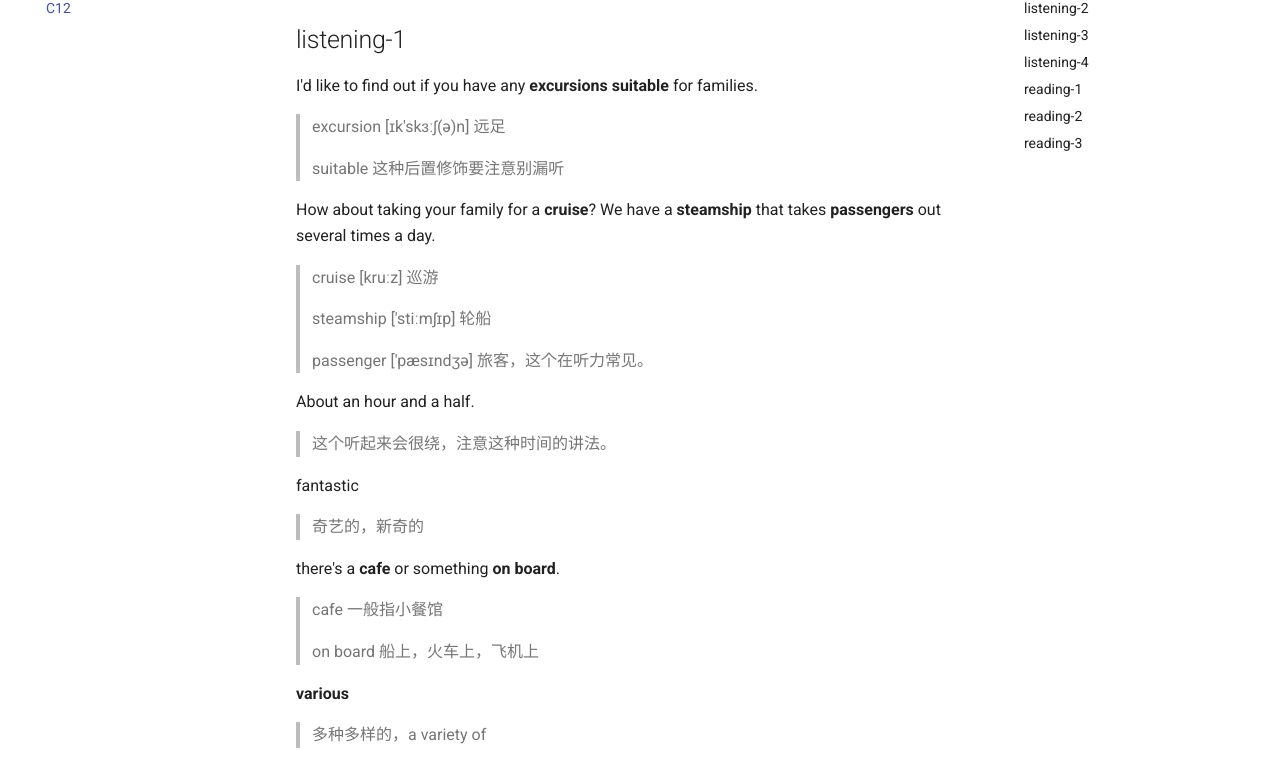
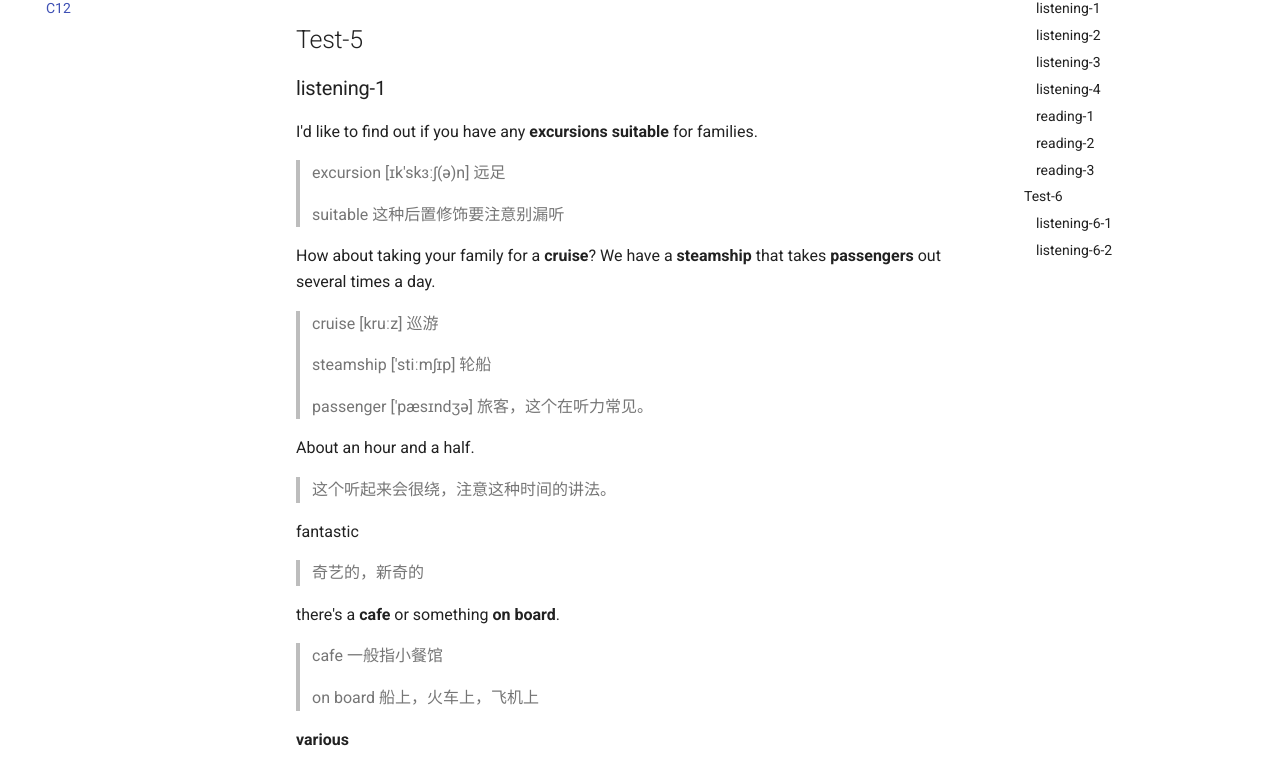
Before and after one commit to Cenbylin/IELTS_note, a plain HTML site: page C12/index.html in a window 1280 px wide. Shown: the part 157-918 px from the top of the page. Drawn offline with Linux system fonts and the light colour scheme.

Commit message:
Deployed  with MkDocs version: 1.0.4

```diff
--- a/C12/index.html
+++ b/C12/index.html
@@ -187,8 +187,6 @@
     <input class="md-toggle md-nav__toggle" data-md-toggle="toc" type="checkbox" id="__toc">
 
 
-
-
       <label class="md-nav__link md-nav__link--active" for="__toc">
         C12
       </label>
@@ -202,10 +200,16 @@
 
 
 
-
-
     <label class="md-nav__title" for="__toc">Table of contents</label>
     <ul class="md-nav__list" data-md-scrollfix>
+
+        <li class="md-nav__item">
+  <a href="#test-5" title="Test-5" class="md-nav__link">
+    Test-5
+  </a>
+
+    <nav class="md-nav">
+      <ul class="md-nav__list">
 
           <li class="md-nav__item">
   <a href="#listening-1" title="listening-1" class="md-nav__link">
@@ -256,6 +260,38 @@
 
 </li>
 
+      </ul>
+    </nav>
+
+</li>
+
+        <li class="md-nav__item">
+  <a href="#test-6" title="Test-6" class="md-nav__link">
+    Test-6
+  </a>
+
+    <nav class="md-nav">
+      <ul class="md-nav__list">
+
+          <li class="md-nav__item">
+  <a href="#listening-6-1" title="listening-6-1" class="md-nav__link">
+    listening-6-1
+  </a>
+
+</li>
+
+          <li class="md-nav__item">
+  <a href="#listening-6-2" title="listening-6-2" class="md-nav__link">
+    listening-6-2
+  </a>
+
+</li>
+
+      </ul>
+    </nav>
+
+</li>
+
 
 
 
@@ -282,10 +318,16 @@
 
 
 
-
-
     <label class="md-nav__title" for="__toc">Table of contents</label>
     <ul class="md-nav__list" data-md-scrollfix>
+
+        <li class="md-nav__item">
+  <a href="#test-5" title="Test-5" class="md-nav__link">
+    Test-5
+  </a>
+
+    <nav class="md-nav">
+      <ul class="md-nav__list">
 
           <li class="md-nav__item">
   <a href="#listening-1" title="listening-1" class="md-nav__link">
@@ -336,6 +378,38 @@
 
 </li>
 
+      </ul>
+    </nav>
+
+</li>
+
+        <li class="md-nav__item">
+  <a href="#test-6" title="Test-6" class="md-nav__link">
+    Test-6
+  </a>
+
+    <nav class="md-nav">
+      <ul class="md-nav__list">
+
+          <li class="md-nav__item">
+  <a href="#listening-6-1" title="listening-6-1" class="md-nav__link">
+    listening-6-1
+  </a>
+
+</li>
+
+          <li class="md-nav__item">
+  <a href="#listening-6-2" title="listening-6-2" class="md-nav__link">
+    listening-6-2
+  </a>
+
+</li>
+
+      </ul>
+    </nav>
+
+</li>
+
 
 
 
@@ -353,8 +427,10 @@
 
 
 
-                <h1 id="test-5">Test-5<a class="headerlink" href="#test-5" title="Permanent link">&para;</a></h1>
-<h2 id="listening-1">listening-1<a class="headerlink" href="#listening-1" title="Permanent link">&para;</a></h2>
+                  <h1>C12</h1>
+
+                <h2 id="test-5">Test-5<a class="headerlink" href="#test-5" title="Permanent link">&para;</a></h2>
+<h3 id="listening-1">listening-1<a class="headerlink" href="#listening-1" title="Permanent link">&para;</a></h3>
 <p>I'd like to find out if you have any <strong>excursions</strong> <strong>suitable</strong> for families.</p>
 <blockquote>
 <p>excursion  [ɪk'skɜːʃ(ə)n] 远足</p>
@@ -434,7 +510,7 @@
 <blockquote>
 <p>look at 这里是考虑之意</p>
 </blockquote>
-<h2 id="listening-2">listening-2<a class="headerlink" href="#listening-2" title="Permanent link">&para;</a></h2>
+<h3 id="listening-2">listening-2<a class="headerlink" href="#listening-2" title="Permanent link">&para;</a></h3>
 <p>they might get shouted at sometimes, but it's nothing personal.</p>
 <blockquote>
 <p>(没听懂的句子)虽然他们有时大喊大叫，但是这不是针对个人。</p>
@@ -529,7 +605,7 @@
 <p>面粉 或 糖</p>
 <p>flour ['flaʊə] 跟flower一样读音</p>
 </blockquote>
-<h2 id="listening-3">listening-3<a class="headerlink" href="#listening-3" title="Permanent link">&para;</a></h2>
+<h3 id="listening-3">listening-3<a class="headerlink" href="#listening-3" title="Permanent link">&para;</a></h3>
 <p>external development</p>
 <blockquote>
 <p>external [ɪk'stɜːn(ə)l; ek-] 外部的，表面的</p>
@@ -606,7 +682,7 @@
 <blockquote>
 <p>fancy ['fænsɪ] v.喜爱，想象 adj.奇特的</p>
 </blockquote>
-<h2 id="listening-4">listening-4<a class="headerlink" href="#listening-4" title="Permanent link">&para;</a></h2>
+<h3 id="listening-4">listening-4<a class="headerlink" href="#listening-4" title="Permanent link">&para;</a></h3>
 <p>In public discussion of busness, we <strong>take</strong> certain values <strong>for granted</strong>.</p>
 <blockquote>
 <p>take sth for granted 认为...理所当然。grant v.同意，承认</p>
@@ -738,7 +814,7 @@
 <blockquote>
 <p>市场占有率</p>
 </blockquote>
-<h2 id="reading-1">reading-1<a class="headerlink" href="#reading-1" title="Permanent link">&para;</a></h2>
+<h3 id="reading-1">reading-1<a class="headerlink" href="#reading-1" title="Permanent link">&para;</a></h3>
 <p>Cork - the <strong>thick bark</strong> of the <strong>cork oal tree</strong> (Quercus suber) - is a <strong>remarkable</strong> material.</p>
 <blockquote>
 <p>Cork 软木。出现学名不懂也没办法</p>
@@ -917,7 +993,7 @@
 <blockquote>
 <p>promising 有希望的</p>
 </blockquote>
-<h2 id="reading-2">reading-2<a class="headerlink" href="#reading-2" title="Permanent link">&para;</a></h2>
+<h3 id="reading-2">reading-2<a class="headerlink" href="#reading-2" title="Permanent link">&para;</a></h3>
 <p>Collecting must be <strong>one of the most varied</strong> of human activities, and it's one that many of us <strong>psychologists</strong> find <strong>fascinating</strong>.</p>
 <blockquote>
 <p>the most varied (the 最高级)作名词性短语</p>
@@ -1063,7 +1139,7 @@
 <blockquote>
 <p>has a lot going for it 具有很大优势</p>
 </blockquote>
-<h2 id="reading-3">reading-3<a class="headerlink" href="#reading-3" title="Permanent link">&para;</a></h2>
+<h3 id="reading-3">reading-3<a class="headerlink" href="#reading-3" title="Permanent link">&para;</a></h3>
 <p>I would <strong>found</strong> an <strong>institution</strong> where any person can find <strong>instruction</strong> in any subject. That was the <strong>founder's</strong> <strong>motto</strong> for Cornell University, and it seems an <strong>apt</strong> characterization of the different university.</p>
 <blockquote>
 <p>found [faʊnd] 建立。非过去时态</p>
@@ -1208,8 +1284,8 @@
 <blockquote>
 <p>v.n.谋杀</p>
 </blockquote>
-<h1 id="test-6">Test-6<a class="headerlink" href="#test-6" title="Permanent link">&para;</a></h1>
-<h2 id="listening-6-1">listening-6-1<a class="headerlink" href="#listening-6-1" title="Permanent link">&para;</a></h2>
+<h2 id="test-6">Test-6<a class="headerlink" href="#test-6" title="Permanent link">&para;</a></h2>
+<h3 id="listening-6-1">listening-6-1<a class="headerlink" href="#listening-6-1" title="Permanent link">&para;</a></h3>
 <p><strong>begins on</strong> the 16<span><span class="MathJax_Preview">^{th}</span><script type="math/tex">^{th}</script></span> of May and <strong>goes on till</strong> the 19<span><span class="MathJax_Preview">^{th}</span><script type="math/tex">^{th}</script></span>.</p>
 <p>programme &amp; program</p>
 <blockquote>
@@ -1259,7 +1335,7 @@
 <blockquote>
 <p>意思基本一致。presume多用于基于概率的推测</p>
 </blockquote>
-<h2 id="listening-6-2">listening-6-2<a class="headerlink" href="#listening-6-2" title="Permanent link">&para;</a></h2>
+<h3 id="listening-6-2">listening-6-2<a class="headerlink" href="#listening-6-2" title="Permanent link">&para;</a></h3>
 <p><strong>finalising</strong> plans for our tour.</p>
 <blockquote>
 <p>finalise ['faɪnəlaɪz] 使结束</p>
```
Also changed, not shown: 1 other file. Lines whose indentation alone changed are shown as unchanged.
